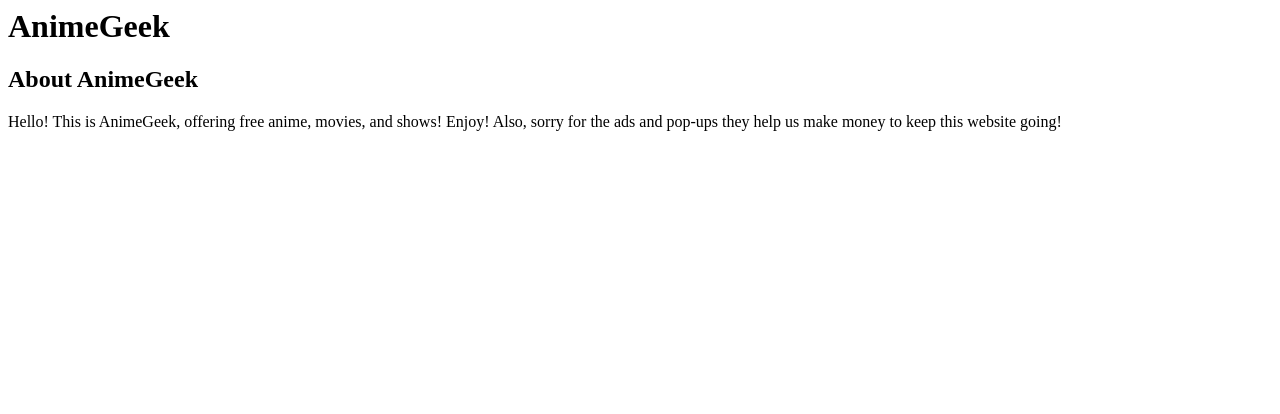
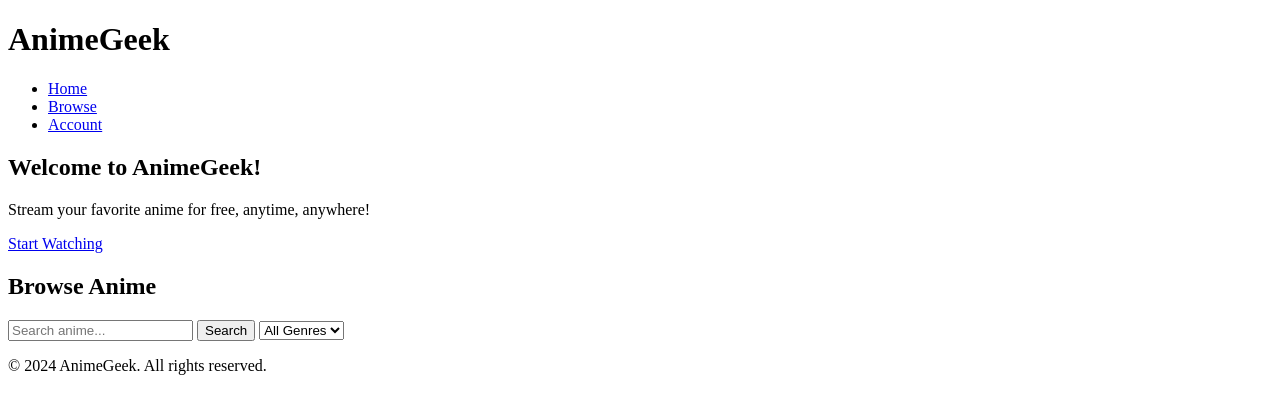
Before and after one commit to 735c/mywebsite, a plain HTML site: page index.html in a window 1280 px wide. Drawn offline with Linux system fonts and the light colour scheme.

Commit message:
Update index.html

```diff
--- a/index.html
+++ b/index.html
@@ -1,11 +1,49 @@
-<html>
-    <h1>
-        AnimeGeek
-    </h1>
-    <body>
-        <h2>About AnimeGeek</h2>
-        <p>
-            Hello! This is AnimeGeek, offering free anime, movies, and shows! Enjoy! Also, sorry for the ads and pop-ups they help us make money to keep this website going!
-        </p>
-    </body>
-<html>
+<!DOCTYPE html>
+<html lang="en">
+<head>
+    <meta charset="UTF-8">
+    <meta name="viewport" content="width=device-width, initial-scale=1.0">
+    <title>AnimeGeek - Free Anime Streaming</title>
+    <link rel="stylesheet" href="styles.css"> <!-- Link to your CSS file for styling -->
+</head>
+<body>
+    <header>
+        <h1>AnimeGeek</h1>
+        <nav>
+            <ul>
+                <li><a href="#home">Home</a></li>
+                <li><a href="#browse">Browse</a></li>
+                <li><a href="#account">Account</a></li>
+            </ul>
+        </nav>
+    </header>
+
+    <main>
+        <section id="home">
+            <h2>Welcome to AnimeGeek!</h2>
+            <p>Stream your favorite anime for free, anytime, anywhere!</p>
+            <a href="#browse">Start Watching</a>
+        </section>
+
+        <section id="browse">
+            <h2>Browse Anime</h2>
+            <form>
+                <input type="text" placeholder="Search anime...">
+                <button type="submit">Search</button>
+                <select>
+                    <option value="">All Genres</option>
+                    <option value="action">Action</option>
+                    <option value="comedy">Comedy</option>
+                    <option value="drama">Drama</option>
+                    <!-- Add more genre options as needed -->
+                </select>
+            </form>
+            <!-- Anime listings will go here -->
+        </section>
+    </main>
+
+    <footer>
+        <p>&copy; 2024 AnimeGeek. All rights reserved.</p>
+    </footer>
+</body>
+</html>
```
